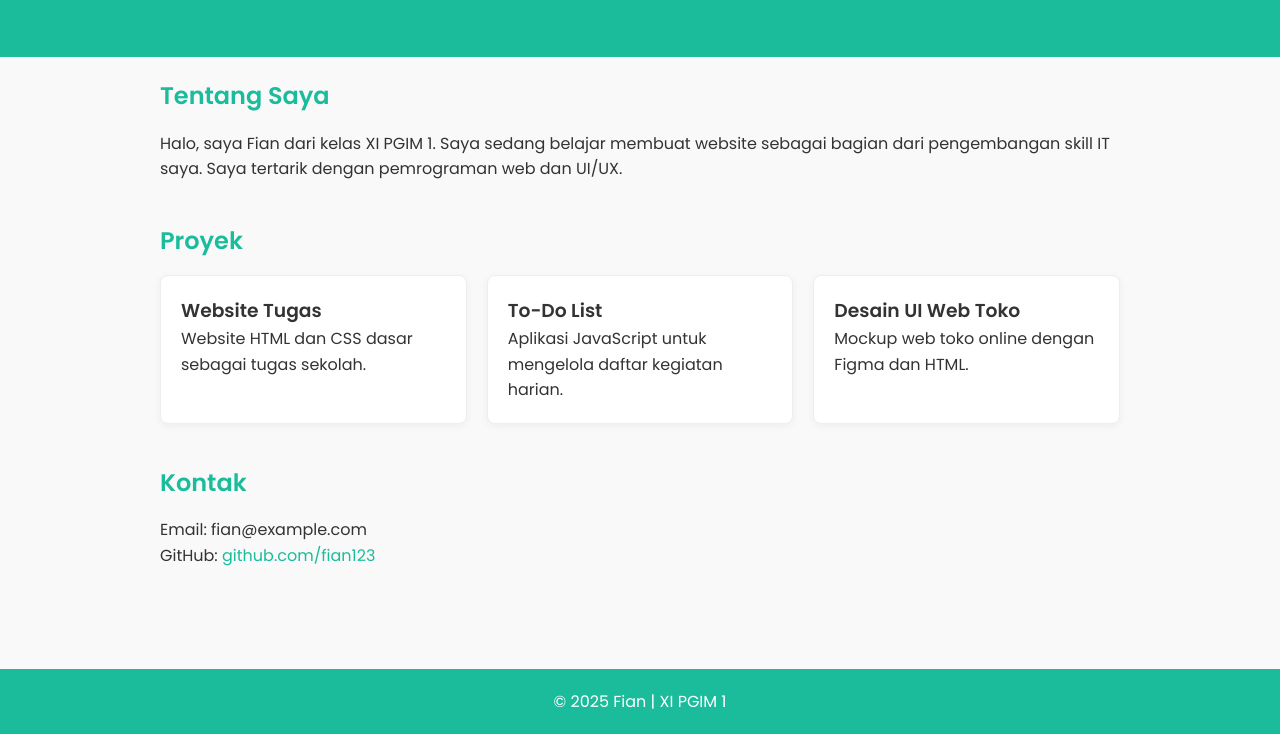
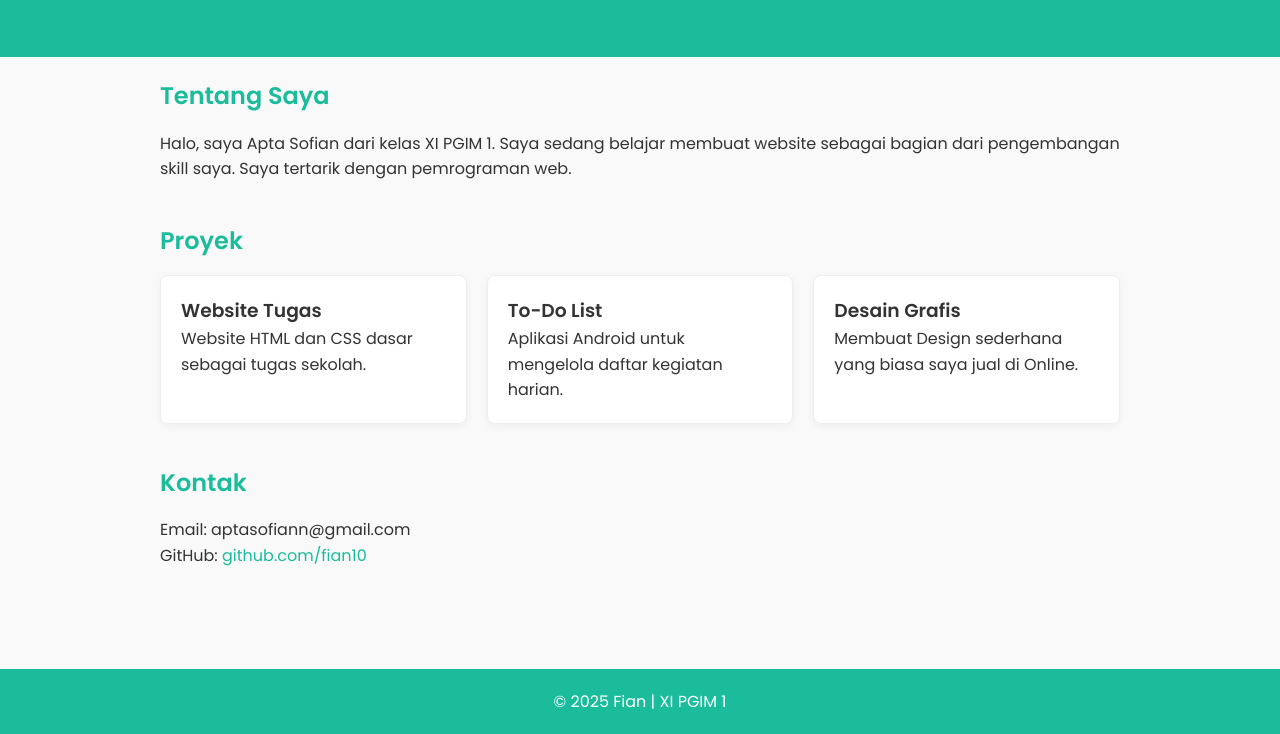
Before and after one commit to apta10/fianporto, a plain HTML site: page index.html in a window 1280 px wide. Shown: the part 215-949 px from the top of the page. Drawn offline with Linux system fonts and the light colour scheme.

Commit message:
Update index.html

```diff
--- a/index.html
+++ b/index.html
@@ -18,7 +18,7 @@
   <main class="container">
     <section class="about">
       <h2>Tentang Saya</h2>
-      <p>Halo, saya Fian dari kelas XI PGIM 1. Saya sedang belajar membuat website sebagai bagian dari pengembangan skill IT saya. Saya tertarik dengan pemrograman web dan UI/UX.</p>
+      <p>Halo, saya Apta Sofian dari kelas XI PGIM 1. Saya sedang belajar membuat website sebagai bagian dari pengembangan skill saya. Saya tertarik dengan pemrograman web.</p>
     </section>
 
     <section class="projects">
@@ -30,19 +30,19 @@
         </div>
         <div class="project-card">
           <h3>To-Do List</h3>
-          <p>Aplikasi JavaScript untuk mengelola daftar kegiatan harian.</p>
+          <p>Aplikasi Android untuk mengelola daftar kegiatan harian.</p>
         </div>
         <div class="project-card">
-          <h3>Desain UI Web Toko</h3>
-          <p>Mockup web toko online dengan Figma dan HTML.</p>
+          <h3>Desain Grafis</h3>
+          <p>Membuat Design sederhana yang biasa saya jual di Online.</p>
         </div>
       </div>
     </section>
 
     <section class="contact">
       <h2>Kontak</h2>
-      <p>Email: fian@example.com</p>
-      <p>GitHub: <a href="https://github.com/fian123" target="_blank">github.com/fian123</a></p>
+      <p>Email: aptasofiann@gmail.com</p>
+      <p>GitHub: <a href="https://github.com/fian10" target="_blank">github.com/fian10</a></p>
     </section>
   </main>
 
```
